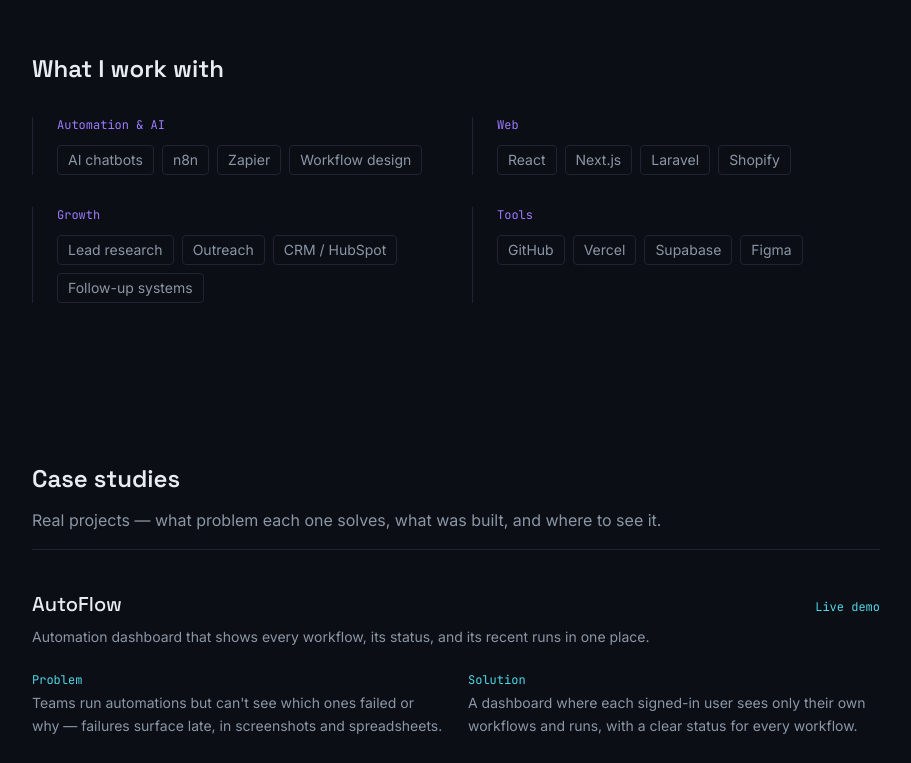
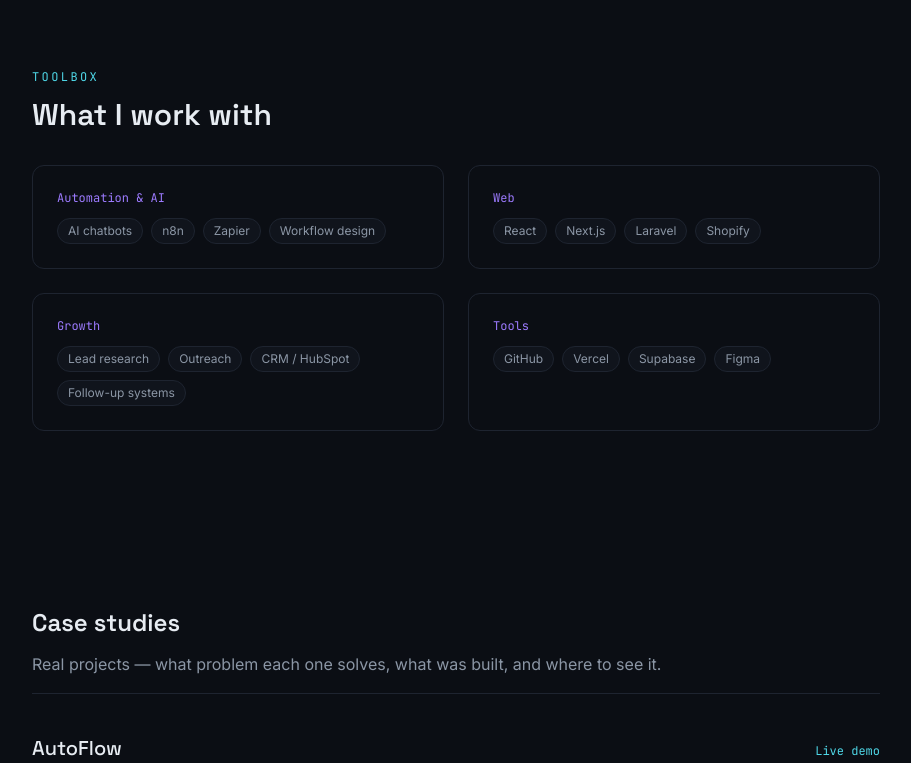
Before and after one commit to FindNoyan/noyan-portfolio, a React (Vite) app: page / in a window 1280 px wide. Shown: the part 1993-2756 px from the top of the page, without its empty margins (184-1095 px from the left). Built offline with nearby package versions, Linux system fonts and the light colour scheme.

Commit message:
Step C: elevated cards, eyebrow, reveal

```diff
--- a/src/components/Skills.jsx
+++ b/src/components/Skills.jsx
@@ -1,21 +1,28 @@
-
 import { skillGroups } from "../data/content";
+import Reveal from "./Reveal";
 
 export default function Skills() {
   return (
-    <section className="mx-auto max-w-4xl px-6 py-20">
-      <h2 className="font-display text-2xl font-semibold text-ink">
+    <section className="mx-auto max-w-4xl px-6 py-20 sm:py-24">
+      <Reveal>
+        <p className="font-mono text-xs uppercase tracking-[0.2em] text-cyan">
+          Toolbox
+        </p>
+        <h2 className="mt-3 font-display text-2xl font-semibold text-ink sm:text-3xl">
           What I work with
         </h2>
-      <div className="mt-8 grid gap-8 sm:grid-cols-2">
+        <div className="mt-8 grid gap-6 sm:grid-cols-2">
           {skillGroups.map((group) => (
-          <div key={group.label} className="border-l border-line pl-6">
+            <div
+              key={group.label}
+              className="rounded-xl border border-line bg-elevated p-6 transition-all duration-300 hover:-translate-y-1 hover:border-cyan/50 hover:shadow-card"
+            >
               <p className="font-mono text-xs text-violet">{group.label}</p>
               <div className="mt-3 flex flex-wrap gap-2">
                 {group.items.map((item) => (
                   <span
                     key={item}
-                  className="rounded border border-line px-2.5 py-1 text-sm text-muted"
+                    className="rounded-full border border-line bg-surface px-2.5 py-1 text-xs text-muted"
                   >
                     {item}
                   </span>
@@ -24,6 +31,7 @@ export default function Skills() {
             </div>
           ))}
         </div>
+      </Reveal>
     </section>
   );
 }
```
Lines whose indentation alone changed are shown as unchanged.
